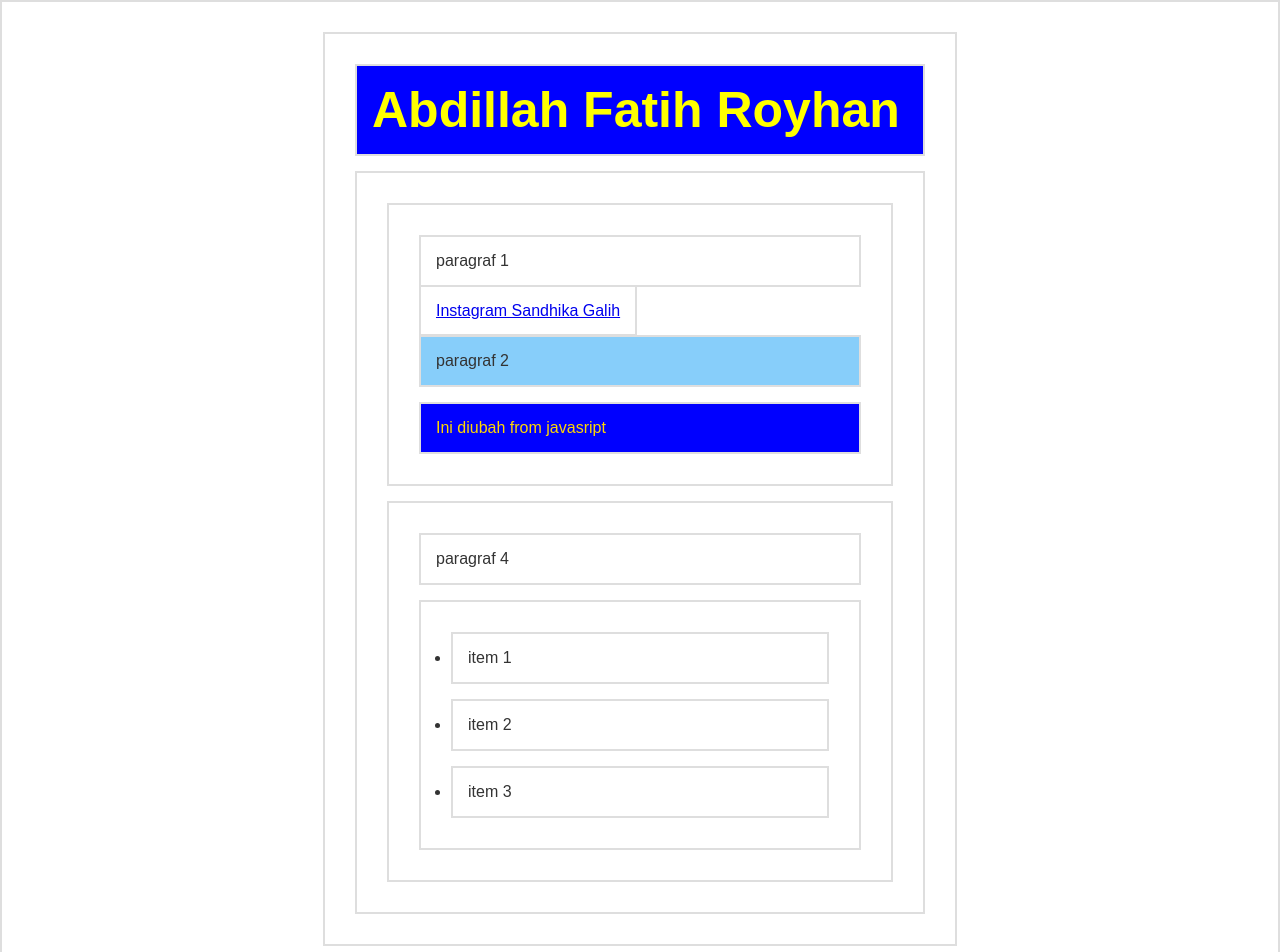
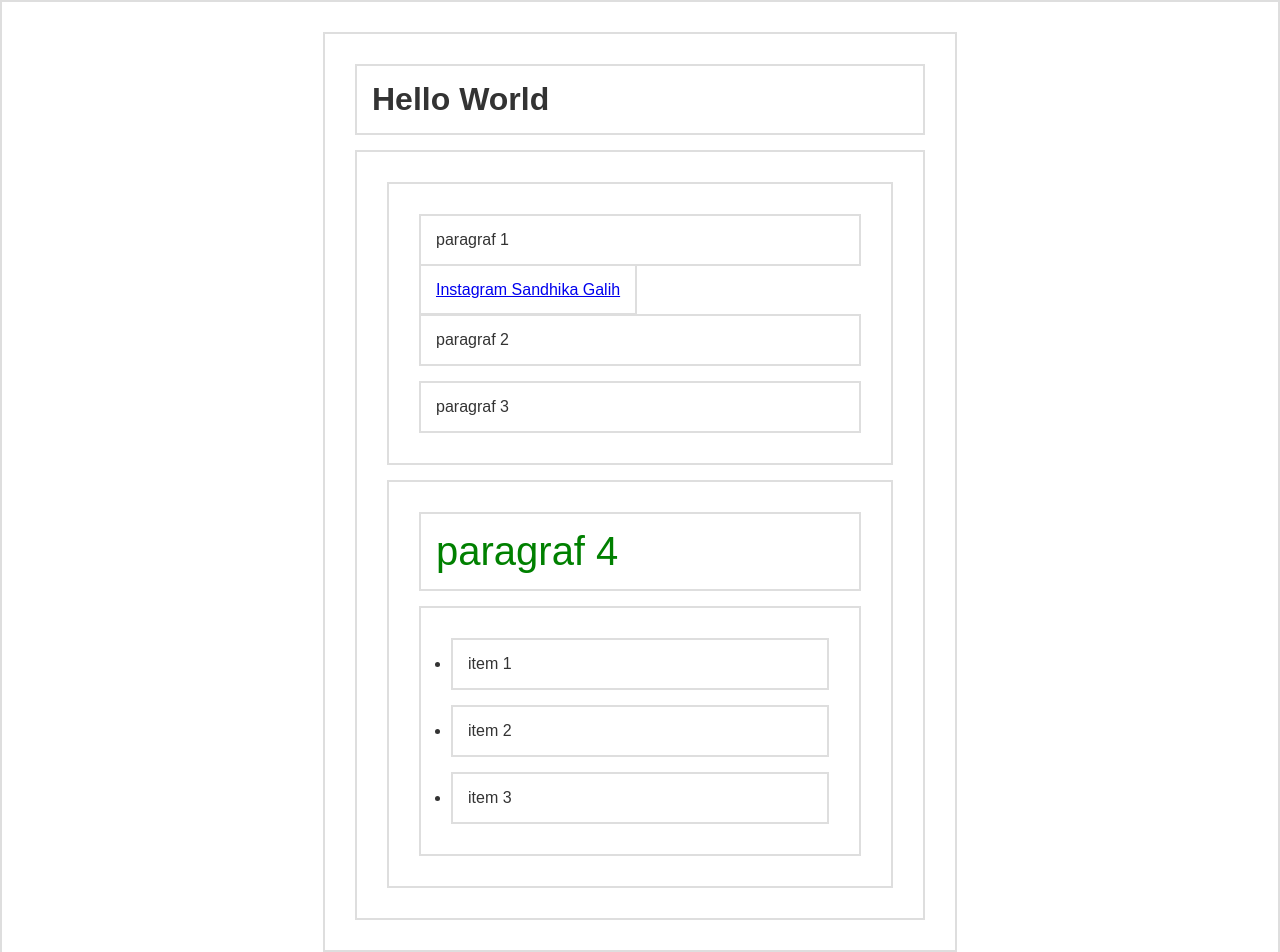
Before and after one commit to fatihroy/javacript-dom, a plain HTML site: page index.html in a window 1280 px wide. Shown: the top 952 px of the page. Drawn offline with Linux system fonts and the light colour scheme.

Commit message:
DOM Selection 2

```diff
--- a/script.js
+++ b/script.js
@@ -1,28 +1,25 @@
-// DOM selection
+// // DOM Selection 2
 
-// 1. document.getElementById() --> element
-const judul = document.getElementById('judul') //menangkap id judul di index.html
-    // ubah warna judul
-    judul.style.color = 'yellow'
+// // 1. document.querySelector() --> element
+// const p4 = document.querySelector('section#b p');
+//     // merubah warna teks
+//     p4.style.color = 'green'
+//     // memperbesar teks
+//     p4.style.fontSize = '40px'
 
-    // ubah warna bg judul
-    judul.style.backgroundColor = 'blue'
-
-    // mengubah tulisan di javascript
-    judul.innerHTML = 'Abdillah Fatih Royhan'
+// const li3 = document.querySelector('section#b ul li:nth-child(3)');
+//     li3.style.backgroundColor = 'lightskyblue'
 
 
-// 2. document.getElementsBtTagName() --> html collection
-const p = document.getElementsByTagName('p') //menyeleksi seluruh paragraph
-    // ubah background color: pake index array(kalau ingin semua pakai looping)
-    p[1].style.backgroundColor = 'lightskyblue'
 
-// ambil h1
-const h1 = document.getElementsByTagName('h1')[0]
-h1.style.fontSize = '50px'
+// //  2. document.querySelectorAll()
+// const li = document.querySelectorAll('li')
+// li[0].style.color = 'green'
+// li[1].style.color = 'green'
 
-//  3. document.getElementsByClassName() --> HtmlCollection
-const p3 = document.getElementsByClassName('p3')[0]
-p3.innerHTML = 'Ini diubah from javasript'
-p3.style.color = 'gold'
-p3.style.backgroundColor = 'blue'
+
+const sectionB = document.getElementById('b')
+// pake sectionB
+const p4 = sectionB.querySelector('p')
+    p4.style.color = 'green'
+    p4.style.fontSize = '40px'
```
Also changed, not shown: index.html (+1 -0 lines).
